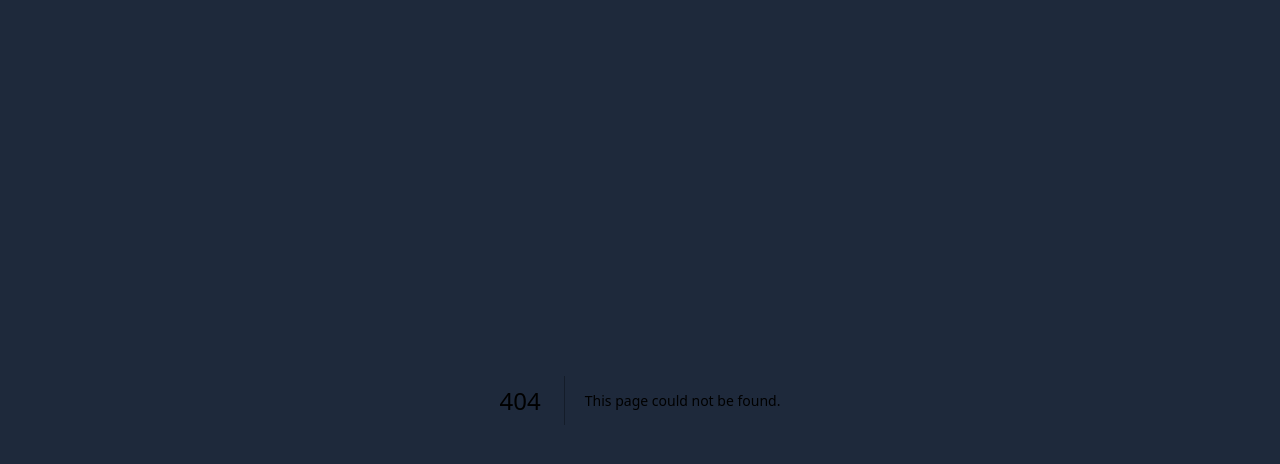
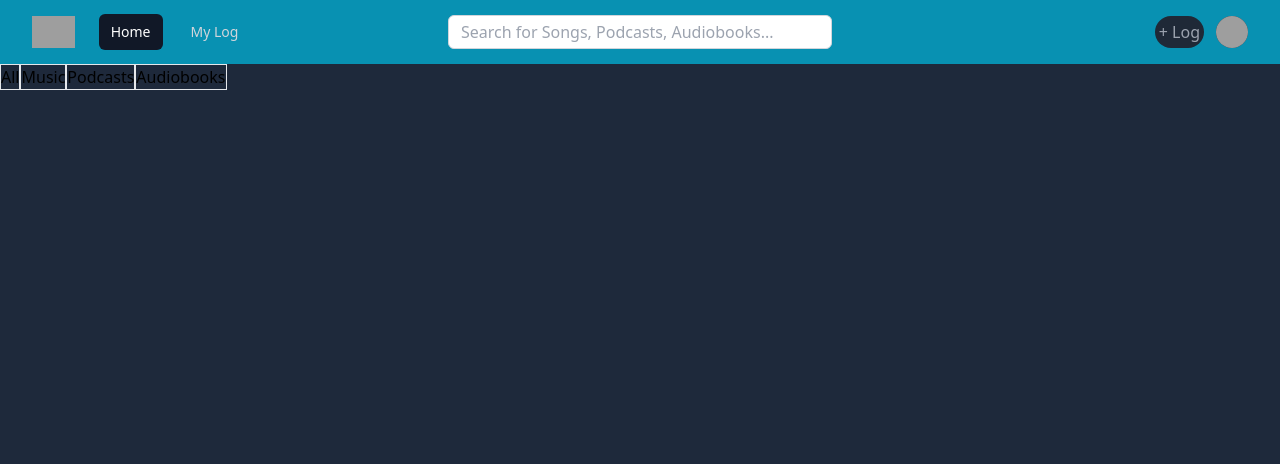
Before and after one commit to Devamp/media-tracker, a Next.js app in the folder client/: page /home in a window 1280 px wide. Before the commit this address had no page. Shown: the top 464 px of the page. Built offline with nearby package versions, Linux system fonts and the light colour scheme; grey boxes are pictures that could not be loaded.

Commit message:
Add a home page

```diff
--- /dev/null
+++ b/client/src/app/home/page.js
@@ -0,0 +1,17 @@
+import NavBar from "@/components/navbar";
+
+export default function Home() {
+    return (
+      <div>
+        <div>
+          <NavBar />
+        </div>
+        <div>
+        <button className="border">All</button>
+        <button className="border">Music</button>
+        <button className="border">Podcasts</button>
+        <button className="border">Audiobooks</button>
+        </div>
+      </div>
+    );
+  }
```
